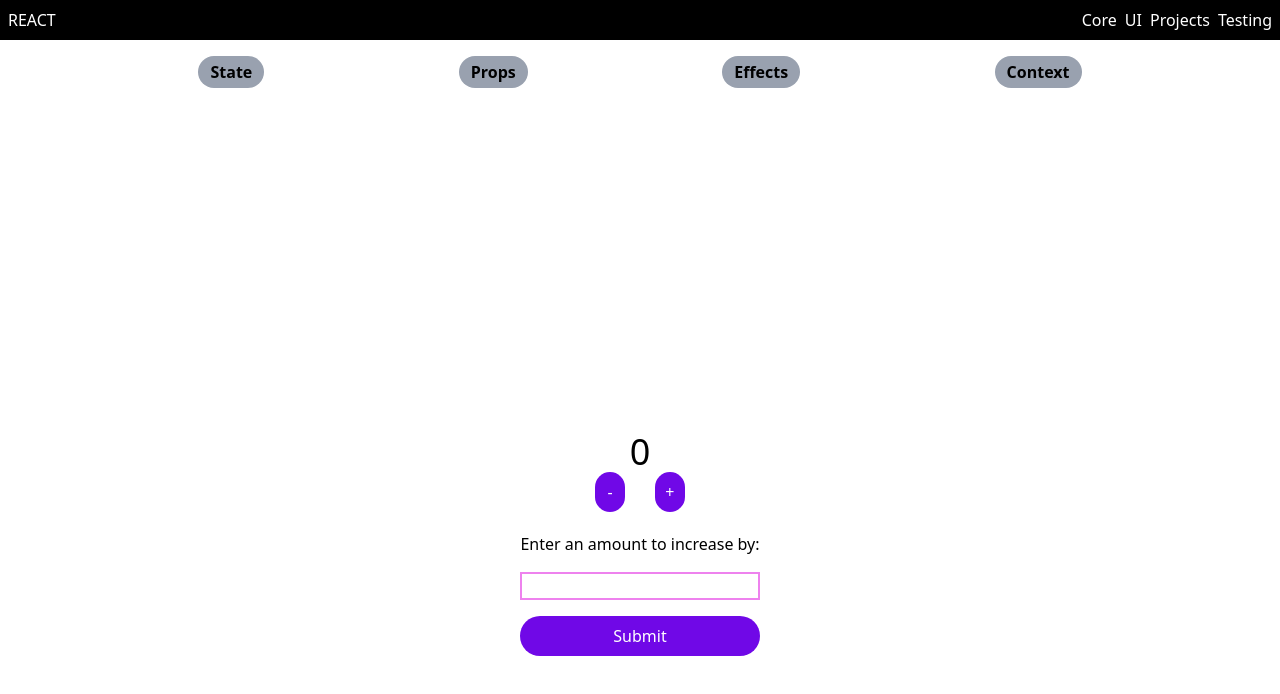
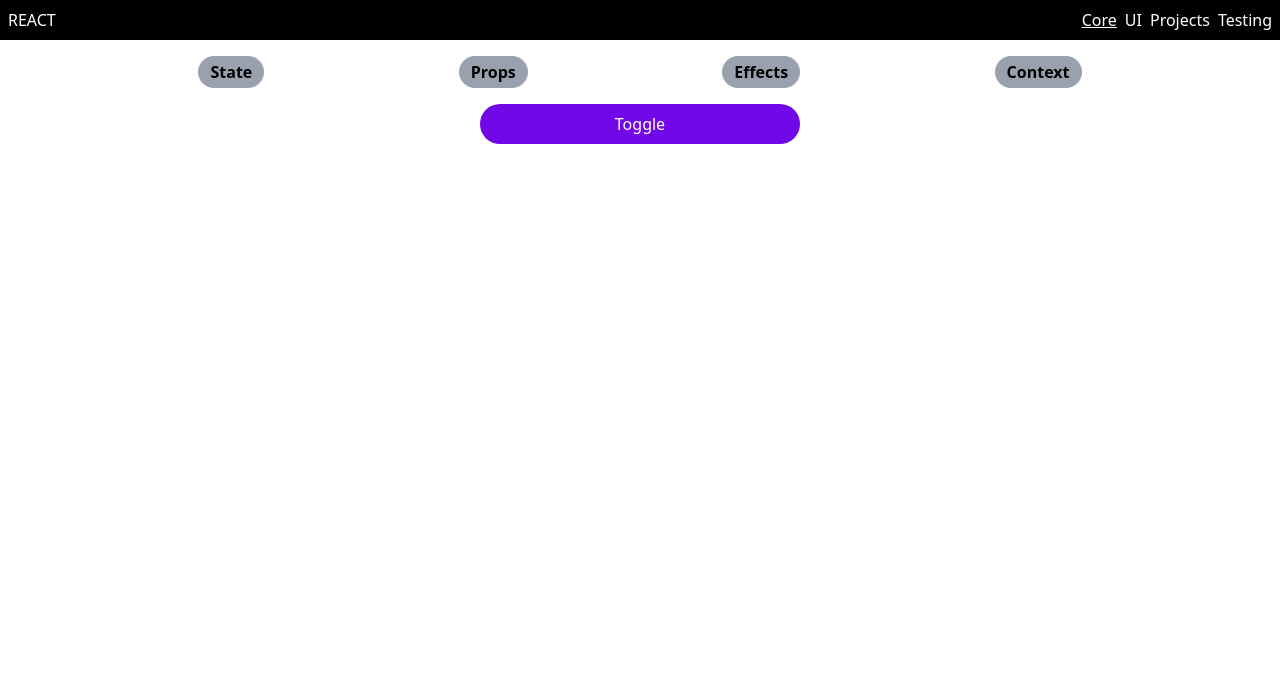
Before and after one commit to LaurenAMolloy/Road-to-React, a React (Vite) app: page /core/usestate in a window 1280 px wide. Shown: the top 694 px of the page. Built offline with nearby package versions, Linux system fonts and the light colour scheme.

Commit message:
Added activity to counter page

```diff
--- a/src/components/Counter/Counter.jsx
+++ b/src/components/Counter/Counter.jsx
@@ -24,8 +24,13 @@ export default function Counter() {
         setInput("")
     }
 
+    const handleReset = () => {
+        setCount(0)
+    }
+
+
   return (
-    <div className="flex h-screen flex-col justify-center items-center">
+    <div className="flex h-screen flex-col items-center pt-5">
         <p className="text-4xl pt-20">{count}</p>
         <div className='flex w-1/2 justify-around'>
             <button onClick={handleDecrement} className="bg-violet-700 w-1/4 py-2 rounded-full  text-white">-</button>
@@ -43,6 +48,10 @@ export default function Counter() {
         className="bg-violet-700 w-full py-2 rounded-full text-white">
             Submit
         </button>
+        <button onClick={handleReset}
+        className="bg-violet-700 w-full py-2 rounded-full text-white">
+            Reset
+        </button>
         </form>
     </div>
   )
--- a/src/components/Nav/index.jsx
+++ b/src/components/Nav/index.jsx
@@ -1,25 +1,26 @@
 import React from 'react'
-import { Link } from 'react-router'
+import { NavLink } from 'react-router'
 
 export default function Nav() {
     //add links to pages
     //add logo and link to homepage
   return (
     <nav className="w-full flex justify-between py-2 px-2 bg-black text-white">
-      <Link to="/">REACT</Link>
+      <NavLink to="/"
+      activeclassname="selected">REACT</NavLink>
       <div>
       <ul className='flex justify-evenly gap-2'>
       <li>
-        <Link to="/core">Core</Link>
+        <NavLink to="/core">Core</NavLink>
       </li>
       <li>
-        <Link to="/ui">UI</Link>
+        <NavLink to="/ui">UI</NavLink>
       </li>
       <li>
-        <Link to="/projects">Projects</Link>
+        <NavLink to="/projects">Projects</NavLink>
       </li>
       <li>
-        <Link to="/testing">Testing</Link>
+        <NavLink to="/testing">Testing</NavLink>
       </li>
       </ul>
       </div>
--- a/src/index.css
+++ b/src/index.css
@@ -82,3 +82,7 @@ td {
 tbody tr:nth-child(odd) {
     background-color: #eeeeee;
 }
+
+.active {
+    text-decoration: underline;
+}
--- a/src/pages/UseStatePage/index.jsx
+++ b/src/pages/UseStatePage/index.jsx
@@ -1,8 +1,21 @@
 import React from 'react'
 import Counter from '../../components/Counter/Counter'
+import { useState, Activity } from 'react'
 
 export default function UseStatePage() {
+  const[isShowingCounter, setIsShowingCounter] = useState(false);
+
+  const handleToggle = () => {
+    setIsShowingCounter(prev => !prev)
+  }
+
   return (
-    <Counter />
+    <>
+    <button onClick={handleToggle} className="bg-violet-700 w-1/4 py-2 rounded-full text-white">Toggle</button>
+    <Activity mode={isShowingCounter ? 'visible' : 'hidden'}>
+      <Counter />
+    </Activity>
+
+    </>
   )
 }
```
